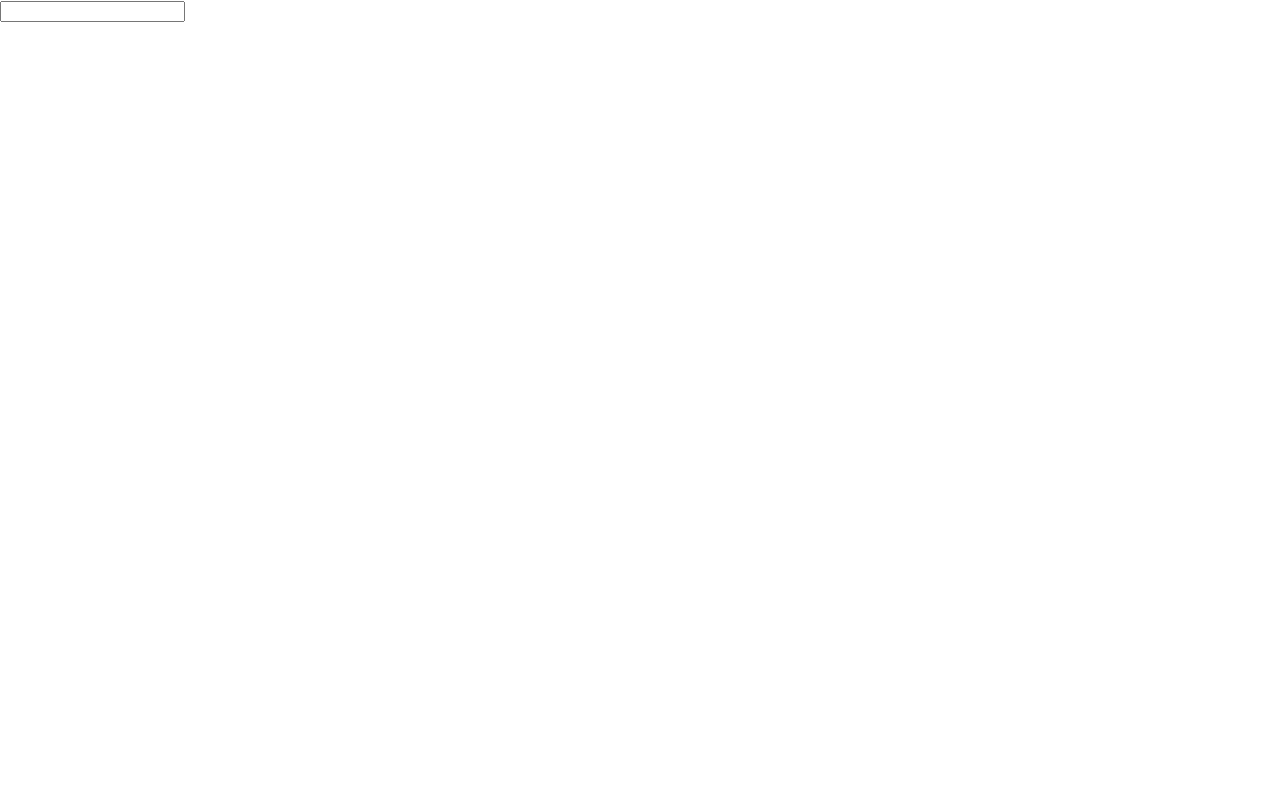
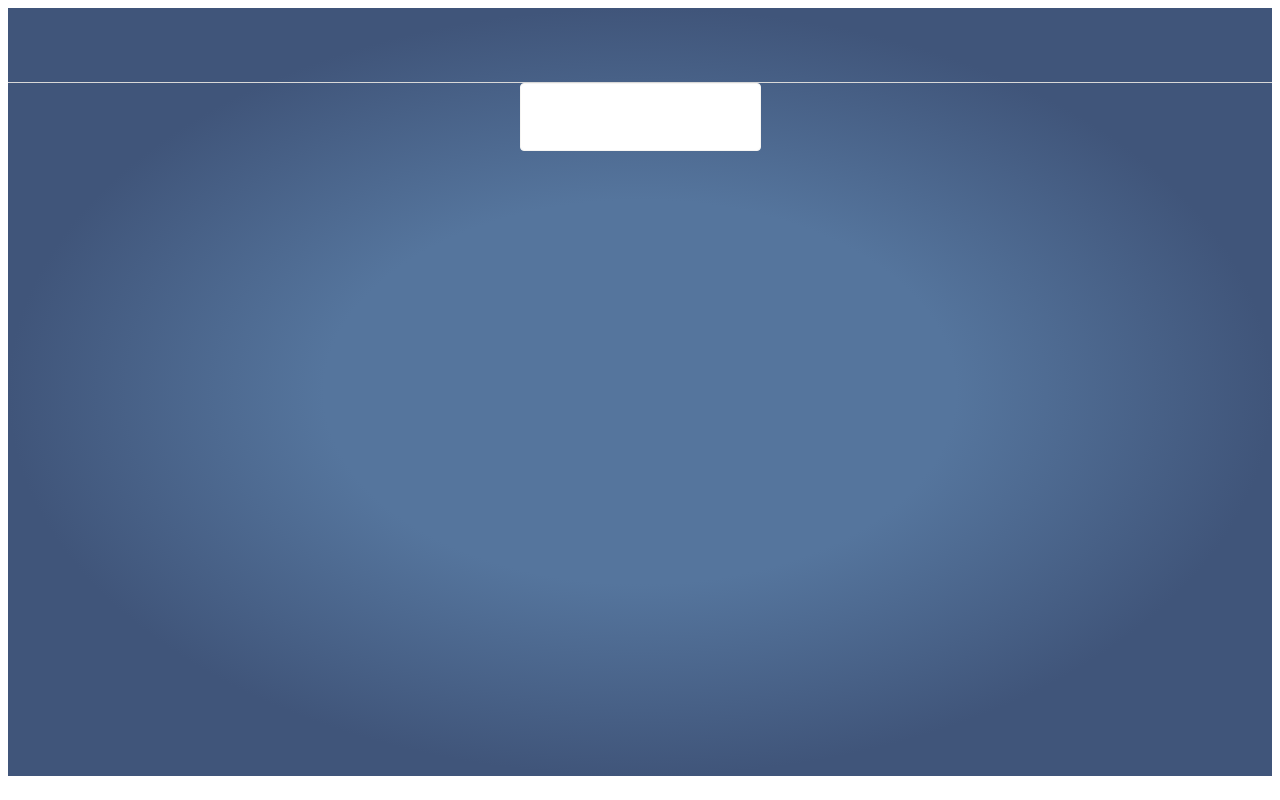
Before and after one commit to VitorLuizC/jurata-assignment, a Next.js app: page / in a window 1280 px wide. Built offline with nearby package versions, Linux system fonts and the light colour scheme.

Commit message:
💄 improve UI

```diff
--- /dev/null
+++ b/components/Anchor.tsx
@@ -0,0 +1,24 @@
+import type { ReactElement, ReactNode } from 'react';
+
+type Props = {
+  to: string;
+  children?: ReactNode;
+  className?: string;
+};
+
+function Anchor(props: Props): ReactElement {
+  const { to, children, className } = props;
+
+  return (
+    <a
+      rel="noopener noreferrer"
+      href={to}
+      target="_blank"
+      className={className}
+    >
+      {children}
+    </a>
+  );
+}
+
+export default Anchor;
--- /dev/null
+++ b/components/AnswerCard.tsx
@@ -0,0 +1,55 @@
+import styled from 'styled-components';
+import type Answer from '../models/Answer';
+import theme from '../theme/theme';
+import Anchor from './Anchor';
+import Card from './Card';
+
+const Wrapper = styled(Card)`
+  width: 290px;
+`;
+
+const ImageWrapper = styled.figure`
+  width: 100%;
+  height: 290px;
+  margin: 0;
+  padding: 0;
+`;
+
+const Image = styled.img`
+  width: 100%;
+  height: 100%;
+  object-fit: cover;
+`;
+
+const ImageEmpty = styled.div``;
+
+const Title = styled.h3``;
+
+const Text = styled.p``;
+
+type Props = {
+  answer: Answer;
+  question: string;
+  className?: string;
+};
+
+function AnswerCard(props: Props) {
+  const { answer, question, className } = props;
+
+  return (
+    <Wrapper className={className}>
+      <ImageWrapper>
+        {answer.image ? <Image src={answer.image} alt="" /> : <ImageEmpty />}
+      </ImageWrapper>
+      <Title>{question}</Title>
+      <Text>{answer.answer}</Text>
+      {answer.url && (
+        <Anchor to={answer.url}>
+          See more
+        </Anchor>
+      )}
+    </Wrapper>
+  );
+}
+
+export default AnswerCard;
--- /dev/null
+++ b/components/Card.tsx
@@ -0,0 +1,25 @@
+import type { ReactElement, ReactNode } from 'react';
+import styled from 'styled-components';
+import theme from '../theme/theme';
+
+const Wrapper = styled.div`
+  background-color: ${theme.color.white};
+  box-shadow: rgb(0 0 0 / 17%) 0 0 13px 5px;
+`;
+
+type Props = {
+  children?: ReactNode;
+  className?: string;
+};
+
+function Card(props: Props): ReactElement {
+  const { children, className } = props;
+
+  return (
+    <Wrapper className={className}>
+      {children}
+    </Wrapper>
+  );
+}
+
+export default Card;
--- /dev/null
+++ b/components/Header.tsx
@@ -0,0 +1,25 @@
+import type { ReactElement, ReactNode } from 'react';
+import styled from 'styled-components';
+
+const Wrapper = styled.header`
+  box-sizing: border-box;
+  height: 75px;
+  border-bottom: 1px solid #d8d8d8;
+`;
+
+type Props = {
+  children?: ReactNode;
+  className?: string;
+};
+
+function Header(props: Props): ReactElement {
+  const { children, className } = props;
+
+  return (
+    <Wrapper className={className}>
+      {children}
+    </Wrapper>
+  );
+}
+
+export default Header;
--- /dev/null
+++ b/components/QuestionInput.tsx
@@ -0,0 +1,50 @@
+import { ChangeEvent, FormEvent, ReactElement } from 'react';
+import styled from 'styled-components';
+import theme from '../theme/theme';
+
+const Wrapper = styled.div``;
+
+const InputWrapper = styled.fieldset`
+  border: 0 none transparent;
+  padding: 0;
+`;
+
+const Input = styled.input`
+  background-color: ${theme.color.white};
+  padding: 1rem;
+  border: 1px solid #f6f5f3;
+  height: 68px;
+  border-radius: 4px;
+  font-size: 1rem;
+  font-weight: 400;
+  line-height: 1.5;
+`;
+
+type Props = {
+  value: string;
+  onChange: (value: string) => void;
+  className?: string;
+};
+
+function QuestionInput(props: Props): ReactElement {
+  const { value, onChange, className } = props;
+
+  const handleChange = (event: ChangeEvent<HTMLInputElement>): void => {
+    onChange(event.target.value);
+  };
+
+  return (
+    <Wrapper className={className}>
+      <InputWrapper>
+        <Input
+          type="search"
+          value={value}
+          onChange={handleChange}
+          enterKeyHint="go"
+        />
+      </InputWrapper>
+    </Wrapper>
+  );
+}
+
+export default QuestionInput;
--- a/pages/_app.tsx
+++ b/pages/_app.tsx
@@ -1,7 +1,44 @@
-import '../styles/globals.css'
 import type { AppProps } from 'next/app'
+import styled from 'styled-components';
+import Header from '../components/Header';
+import LayerLevel from '../theme/LayerLevel';
+import theme from '../theme/theme';
 
-function MyApp({ Component, pageProps }: AppProps) {
-  return <Component {...pageProps} />
+const Container = styled.div`
+  position: relative;
+  z-index: ${LayerLevel.WRAPPER};
+  background-color: ${theme.color.white};
+`;
+
+const Stripe = styled.div`
+  position: absolute;
+  top: 0;
+  left: 0;
+  right: 0;
+  z-index: ${LayerLevel.STRIPE};
+  height: calc(100vh - 2rem);
+  background-color: #4d6693;
+  background-image: radial-gradient(50% 50%, #55759d 50%, #40557a 100%);
+`;
+
+const Content = styled.main`
+  display: flex;
+  align-items: center;
+  justify-content: center;
+`;
+
+function MyApp(props: AppProps) {
+  const { Component, pageProps } = props;
+
+  return (
+    <Container>
+      <Stripe />
+      <Header />
+      <Content>
+        <Component {...pageProps} />
+      </Content>
+    </Container>
+  );
 }
+
 export default MyApp
--- a/pages/index.tsx
+++ b/pages/index.tsx
@@ -1,14 +1,11 @@
-import { ChangeEvent, FormEvent, useState } from 'react';
+import { FormEvent, useState } from 'react';
+import AnswerCard from '../components/AnswerCard';
+import QuestionInput from '../components/QuestionInput';
 import type Answer from '../models/Answer';
-import fetchAnswer from '../services/fetchAnswer';
 
 function Index() {
   const [question, setQuestion] = useState('');
   const [answer, setAnswer] = useState<null | Answer>(null);
-
-  const handleChange = (event: ChangeEvent<HTMLInputElement>): void => {
-    setQuestion(event.target.value);
-  };
 
   const handleSubmit = async (event: FormEvent<HTMLFormElement>): Promise<void> => {
     event.preventDefault();
@@ -31,23 +28,9 @@ function Index() {
 
   return (
     <form onSubmit={handleSubmit}>
-      <input
-        type="text"
-        value={question}
-        onChange={handleChange}
-      />
+      <QuestionInput value={question} onChange={setQuestion} />
 
-      {answer && (
-        <div>
-          {answer.image && <img src={answer.image} alt="" />}
-          <p>{answer.answer}</p>
-          {answer.url && (
-            <a href={answer.url} target="_blank" rel="noopener noreferrer">
-              See more
-            </a>
-          )}
-        </div>
-      )}
+      {answer && <AnswerCard answer={answer} question={question} />}
     </form>
   );
 }
--- /dev/null
+++ b/theme/LayerLevel.ts
@@ -0,0 +1,9 @@
+/**
+ * Enumeration of layer levels.
+ */
+enum LayerLevel {
+  STRIPE = -1,
+  WRAPPER = 0,
+}
+
+export default LayerLevel;
--- /dev/null
+++ b/theme/theme.ts
@@ -0,0 +1,8 @@
+const theme = {
+  color: {
+    white: '#ffffff',
+    black: '#000000',
+  },
+};
+
+export default theme;
```
